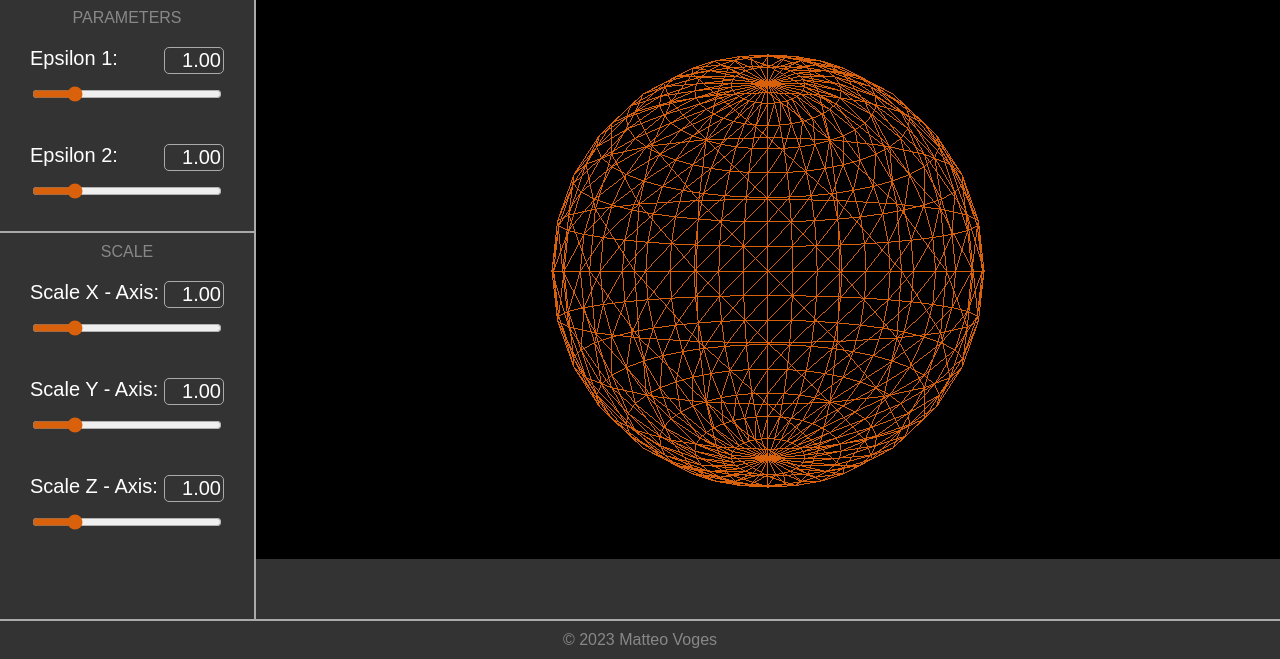
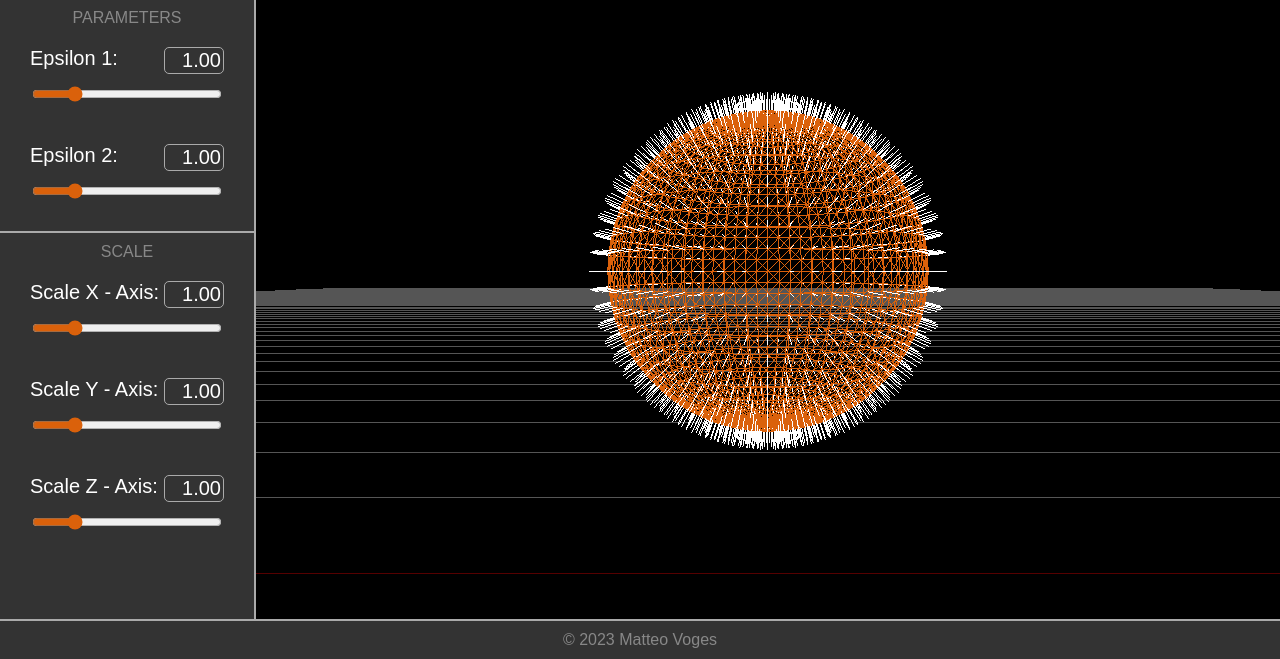
Before and after one commit to MatteoVoges/extending-three.js, a plain HTML site: page demo/index.html in a window 1280 px wide. Shown: the part 141-800 px from the top of the page. Drawn offline with nearby package versions, Linux system fonts and the light colour scheme; animation ran at ten frames a second.

Commit message:
feat: add debug + normals

```diff
--- /dev/null
+++ b/demo/controls.js
@@ -0,0 +1,45 @@
+import {scene, mesh, helper, superquadric} from "./superquadric.js";
+
+// PARAMETERS
+const parameters = {
+	"epsilon_1": 1.0,
+	"epsilon_2": 1.0,
+	"scale_x": 1.0,
+	"scale_y": 1.0,
+	"scale_z": 1.0,
+};
+
+function initControls() {
+	for (const parameter in parameters) {
+		document.getElementById(parameter + "_field").addEventListener("change", function(event) {
+            updateValue(parameter, "field");
+        });
+		document.getElementById(parameter + "_slider").addEventListener("input", function(event) {
+            updateValue(parameter, "slider");
+        });
+	}
+}
+
+function updateValue(id, type) {
+    const value = parseFloat(document.getElementById(id + "_" + type).value);
+
+	if (type == "field") {
+		document.getElementById(id + "_slider").value = (value * 100).toFixed(2);
+		document.getElementById(id + "_field").value = value.toFixed(2);
+		parameters[id] = value;
+	}
+	else if (type == "slider") {
+		document.getElementById(id + "_field").value = (value / 100).toFixed(2);
+		parameters[id] = value / 100;
+	}
+
+	updateGeometry();
+}
+
+function updateGeometry() {
+    scene.remove(helper);
+	scene.remove(mesh);
+	superquadric();
+}
+
+export {initControls, parameters};
--- a/demo/styles/main.css
+++ b/demo/styles/main.css
@@ -138,7 +138,6 @@ input[type=range] {
     width: 80vw;
     height: var(--container-height);
     align-items: center;
-    display: flex;
 }
 
 .footer {
--- a/demo/superquadric.js
+++ b/demo/superquadric.js
@@ -1,134 +1,100 @@
+// three js
 import * as THREE from "three";
-import { OrbitControls } from "three/addons/controls/OrbitControls.js";
+import {OrbitControls} from "three/addons/controls/OrbitControls.js";
+import Stats from "three/addons/libs/stats.module.js";
+import {VertexNormalsHelper} from 'three/addons/helpers/VertexNormalsHelper.js';
 
-import { SuperquadricGeometry } from "../src/superquadricGeometry.js";
+// geometry
+import {SuperquadricGeometry} from "../src/superquadricGeometry.js";
+
+// controls
+import {initControls, parameters} from "./controls.js";
 
 // Three.js variables
-let scene, camera, renderer, canvas, mesh;
+let scene, camera, renderer, canvas, stats, mesh, helper;
+export {scene, mesh, helper, superquadric};
 
-// Initialize Three.js
-init();
-superquadric(1.0, 1.0);
-render();
+main();
 
-// PARAMETERS
-const parameters = {
-	"epsilon_1": 1.0,
-	"epsilon_2": 1.0,
-	"scale_x": 1.0,
-	"scale_y": 1.0,
-	"scale_z": 1.0,
-};
-initValues();
-
-// FUNCTIONS
-
-function render() {
-  renderer.render(scene, camera);
-}
-
-function init() {
-	// Create a scene
+// intialize canvas, camera, scene, and renderer
+function initCanvas() {
 	scene = new THREE.Scene();
 
-	// Create a camera
 	camera = new THREE.PerspectiveCamera(75, 16 / 9, 0.1, 1000);
-	camera.position.z = 2;
+	camera.position.z = 3;
+	camera.rotateZ(new THREE.Vector3(0, 10, 0));
+	// camera.updateProjectionMatrix();
 
-	// Create a renderer
+
 	renderer = new THREE.WebGLRenderer();
 	canvas = document.getElementById("canvas");
-	canvas.append(renderer.domElement);
-	resizeCanvas();
+	canvas.appendChild(renderer.domElement);
 	window.addEventListener("resize", resizeCanvas);
 
-	// LIGHTS
-	const ambientLight = new THREE.AmbientLight(0x7c7c7c, 3.0);
-	scene.add(ambientLight);
+	stats = new Stats();
+	stats.domElement.style.position = 'relative';
+	stats.domElement.style.top = -canvas.clientHeight + 'px';
+	canvas.appendChild(stats.domElement);
+	resizeCanvas();
 
-	const light = new THREE.DirectionalLight(0xffffff);
-	light.position.set(0, 0, 1);
-	scene.add(light);
+	scene.add(new THREE.HemisphereLight(0x8d8c7c, 0x494966, 3));
 
-	// CONTROLS
+	const grid = new THREE.GridHelper( 100, 100, 0x550000, 0x555555 );
+	grid.position.y = - 2;
+	scene.add(grid);
+
 	const cameraControls = new OrbitControls(camera, renderer.domElement);
 	cameraControls.addEventListener("change", render);
 }
 
-function resizeCanvas() {
-	let width, height;
+// create superquadric
+function superquadric() {
 
-	if (canvas.clientWidth / canvas.clientHeight > 16 / 9) {
-		width = canvas.clientHeight * (16 / 9);
-		height = canvas.clientHeight;
-	} else {
-		width = canvas.clientWidth;
-		height = canvas.clientWidth * (9 / 16);
-	}
+	const epsilon_1 = parameters["epsilon_1"];
+	const epsilon_2 = parameters["epsilon_2"];
 
-	renderer.setSize(width, height, true);
-	render();
-}
+	const scale_x = parameters["scale_x"];
+	const scale_y = parameters["scale_y"];
+	const scale_z = parameters["scale_z"];
 
-function superquadric(epsilon_1, epsilon_2) {
-
-	const geometry = new SuperquadricGeometry(32, 16, epsilon_1, epsilon_2);
+	const geometry = new SuperquadricGeometry(64, 32, epsilon_1, epsilon_2);
 	const material = new THREE.MeshBasicMaterial({
 		color: 0xda610b,
 		wireframe: true,
 	});
 	mesh = new THREE.Mesh(geometry, material);
+	mesh.scale.set(scale_x, scale_y, scale_z);
 	scene.add(mesh);
+
+	helper = new VertexNormalsHelper(mesh, 0.1, 0xffffff, 1, false);
+	scene.add(helper);
 }
 
-function initValues() {
-	for (const parameter in parameters) {
-		document.getElementById(parameter + "_field").addEventListener("change", function(event) {
-            updateValue(parameter, "field");
-        });
-		document.getElementById(parameter + "_slider").addEventListener("input",  function(event) {
-            updateValue(parameter, "slider");
-        });
-	}
+// resize canvas on window resize
+function resizeCanvas() {
+	camera.aspect = canvas.clientWidth / canvas.clientHeight;
+	camera.updateProjectionMatrix();
+
+	renderer.setSize(canvas.clientWidth, canvas.clientHeight);
 }
 
-function updateValue(id, type) {
-    const value = parseFloat(document.getElementById(id + "_" + type).value);
+// main render loop
+function frame() {
+	stats.update();
+	requestAnimationFrame(frame);
 
-	if (type == "field") {
-		document.getElementById(id + "_slider").value = (value * 100).toFixed(2);
-		document.getElementById(id + "_field").value = value.toFixed(2);
-		parameters[id] = value;
-	}
-	else if (type == "slider") {
-		document.getElementById(id + "_field").value = (value / 100).toFixed(2);
-		parameters[id] = value / 100;
-	}
-
-	if (id.startsWith("epsilon")) {
-		updateGeometry();
-	}
-
-	if (id.startsWith("scale")) {
-		updateScale();
-	}
-}
-
-function updateScale() {
-	const scale_x = parameters["scale_x"];
-	const scale_y = parameters["scale_y"];
-	const scale_z = parameters["scale_z"];
-
-	console.log(mesh)
-	mesh.scale.set(scale_x, scale_y, scale_z);
 	render();
 }
 
-function updateGeometry() {
-	const epsilon_1 = parameters["epsilon_1"];
-	const epsilon_2 = parameters["epsilon_2"];
+function render() {
+	renderer.render(scene, camera);
+}
 
-	scene.remove(mesh);
-	superquadric(epsilon_1, epsilon_2);
-	render();
+function main() {
+	initCanvas();
+	initControls();
+
+	superquadric(1.0, 1.0);
+
+	frame();
 }
--- a/src/superquadricGeometry.js
+++ b/src/superquadricGeometry.js
@@ -23,6 +23,7 @@ class SuperquadricGeometry extends BufferGeometry {
 
 		const indices = [];
 		const vertices = [];
+		const normals = [];
 
 		// generate vertices
 
@@ -46,6 +47,13 @@ class SuperquadricGeometry extends BufferGeometry {
 
 				vertices.push(vertex.x, vertex.y, vertex.z);
 				verticesRow.push(index++);
+
+				let normal = new Vector3();
+				normal.x = cos_epsilon(eta, 2-epsilon_1) * cos_epsilon(omega, 2-epsilon_2);
+				normal.y = sin_epsilon(eta, 2-epsilon_1);
+				normal.z = cos_epsilon(eta, 2-epsilon_1) * sin_epsilon(omega, 2-epsilon_2);
+
+				normals.push(normal.x, normal.y, normal.z);
 			}
 			verticesRow.push(verticesRow.length - 1 - widthSegments);
 			grid.push(verticesRow);
@@ -73,6 +81,7 @@ class SuperquadricGeometry extends BufferGeometry {
 
 		this.setIndex(indices);
 		this.setAttribute('position', new Float32BufferAttribute(vertices, 3));
+		this.setAttribute( 'normal', new Float32BufferAttribute( normals, 3 ) );
 	}
 
 }
```
